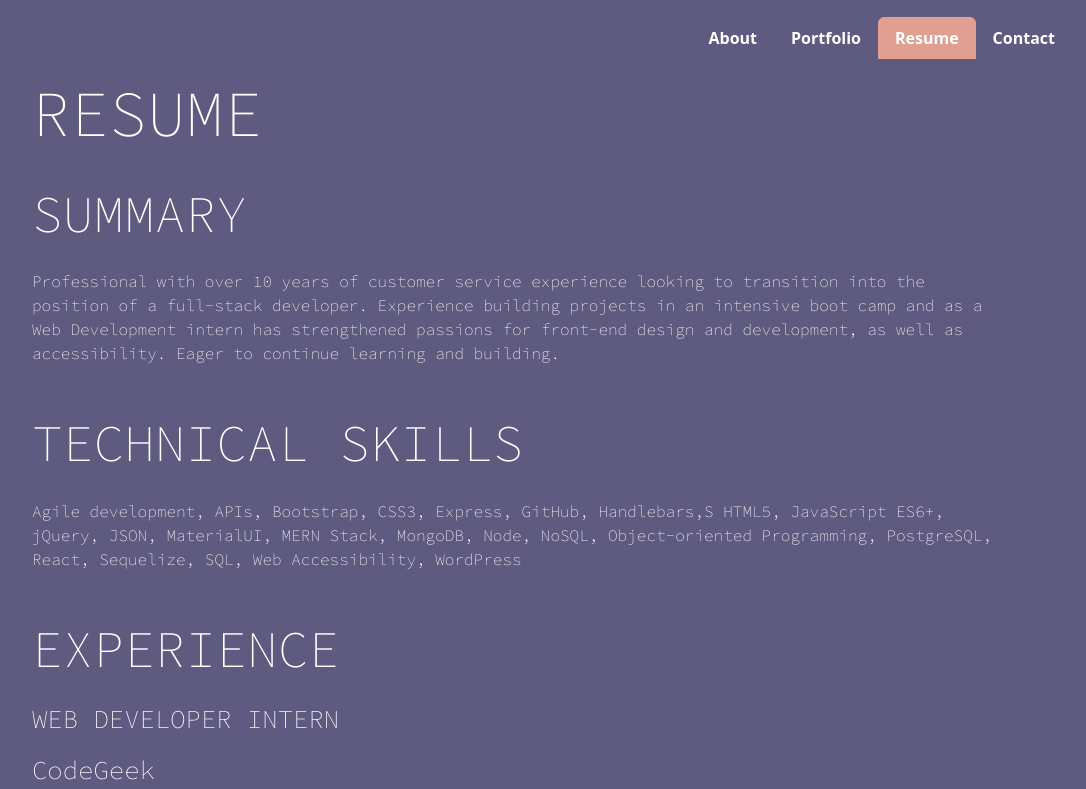
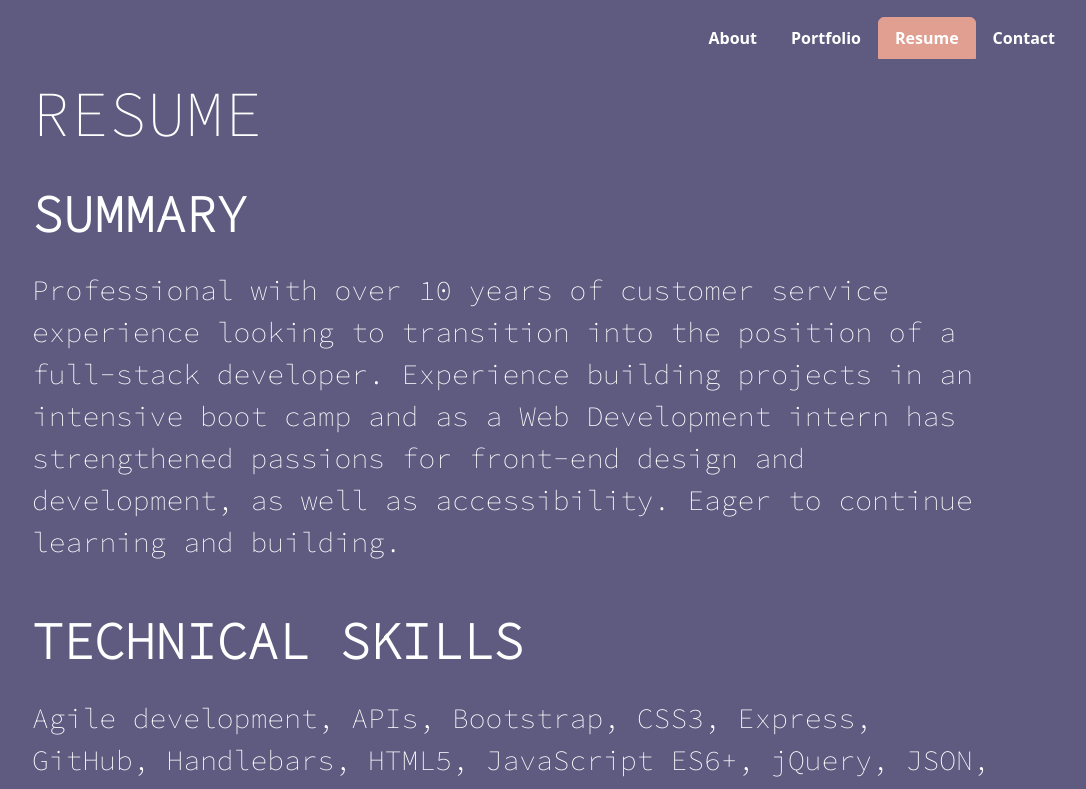
Before and after one commit to LisaLReynolds/react-portfolio, a React (Vite) app: page /Resume in a window 1280 px wide. Shown: the top 789 px of the page, without its empty margins (128-1214 px from the left). Built offline with nearby package versions, Linux system fonts and the light colour scheme.

Commit message:
updates to font weight/style/color in About, page title, font size in Resume.jsx

```diff
--- a/index.html
+++ b/index.html
@@ -3,9 +3,15 @@
   <head>
     <meta charset="UTF-8" />
     <link rel="icon" type="image/svg+xml" href="/vite.svg" />
-    <link rel="stylesheet" href="https://cdnjs.cloudflare.com/ajax/libs/font-awesome/6.4.0/css/all.min.css" integrity="sha512-iecdLmaskl7CVkqkXNQ/ZH/XLlvWZOJyj7Yy7tcenmpD1ypASozpmT/E0iPtmFIB46ZmdtAc9eNBvH0H/ZpiBw==" crossorigin="anonymous" referrerpolicy="no-referrer" />
+    <link
+      rel="stylesheet"
+      href="https://cdnjs.cloudflare.com/ajax/libs/font-awesome/6.4.0/css/all.min.css"
+      integrity="sha512-iecdLmaskl7CVkqkXNQ/ZH/XLlvWZOJyj7Yy7tcenmpD1ypASozpmT/E0iPtmFIB46ZmdtAc9eNBvH0H/ZpiBw=="
+      crossorigin="anonymous"
+      referrerpolicy="no-referrer"
+    />
     <meta name="viewport" content="width=device-width, initial-scale=1.0" />
-    <title>React Router</title>
+    <title>Lisa Reynolds</title>
   </head>
   <body>
     <div id="root"></div>
--- a/src/App.css
+++ b/src/App.css
@@ -7,6 +7,7 @@
   flex-direction: column;
   min-height: 100%;
   --primary-color: #5f5b80; /* primary color used as background*/
+  --primary-dark-text-color: #3d3b4b; /* primary text color */
   --primary-active-tab-color: rgb(100, 100, 200); /* active tab color option */
   --primary-hover-color: #E19F91;
 }
--- a/src/pages/About.module.css
+++ b/src/pages/About.module.css
@@ -43,9 +43,11 @@ to {background-position: right center;background-size:2750px;}
   text-align:left;
   padding-left: 10rem; /* Align the text to the left */
   font-size: clamp(2rem, 5vw, 6rem);
-  color:white;
+  color: var(--primary-dark-text-color);
   font-family: 'Source Code Pro', monospace;
-  text-transform:uppercase;
+  font-weight: 600;
+  font-style: normal;
+
 }
 
 .center h1 {
@@ -55,6 +57,10 @@ to {background-position: right center;background-size:2750px;}
 .center p{
   text-align: left;
   padding: 5rem 30rem 10rem 10.5rem;
+  color: var(--primary-dark-text-color);
+  font-family: 'Source Code Pro', monospace;
+   font-weight: 600;
+  font-style: normal;
 }
 
 
@@ -66,10 +72,3 @@ main {
   background-color:var(--primary-color);
   flex: 1; /* Allow main to grow and fill the space */
 }
-
-
-/* I'm not sure if this code is needed. Looks to be overriding bootstrap, but looks the same when commented out */
-/* main.mx-3 {
-  margin-left: 0 !important;
-  margin-right: 0 !important;
-} */
--- a/src/pages/Resume.jsx
+++ b/src/pages/Resume.jsx
@@ -18,7 +18,7 @@ export default function Resume() {
       <section>
         <h2>TECHNICAL SKILLS</h2>
         <p>
-          Agile development, APIs, Bootstrap, CSS3, Express, GitHub, Handlebars,S
+          Agile development, APIs, Bootstrap, CSS3, Express, GitHub, Handlebars,
           HTML5, JavaScript ES6+, jQuery, JSON, MaterialUI, MERN Stack, MongoDB,
           Node, NoSQL, Object-oriented Programming, PostgreSQL, React,
           Sequelize, SQL, Web Accessibility, WordPress
--- a/src/pages/Resume.module.css
+++ b/src/pages/Resume.module.css
@@ -41,6 +41,7 @@
   padding: 0 0 2rem 0;
   color: white;
   font-family: 'Source Code Pro', monospace;
+  font-size: clamp(1.75rem, 2vw, 1.5rem);
 }
 
 .resume ul {
@@ -48,6 +49,7 @@
   padding-left: 0;
   color: white;
   font-family: 'Source Code Pro', monospace;
+  font-size: clamp(1.75rem, 2vw, 1.5rem);
 }
 
 .codegeek {
```
